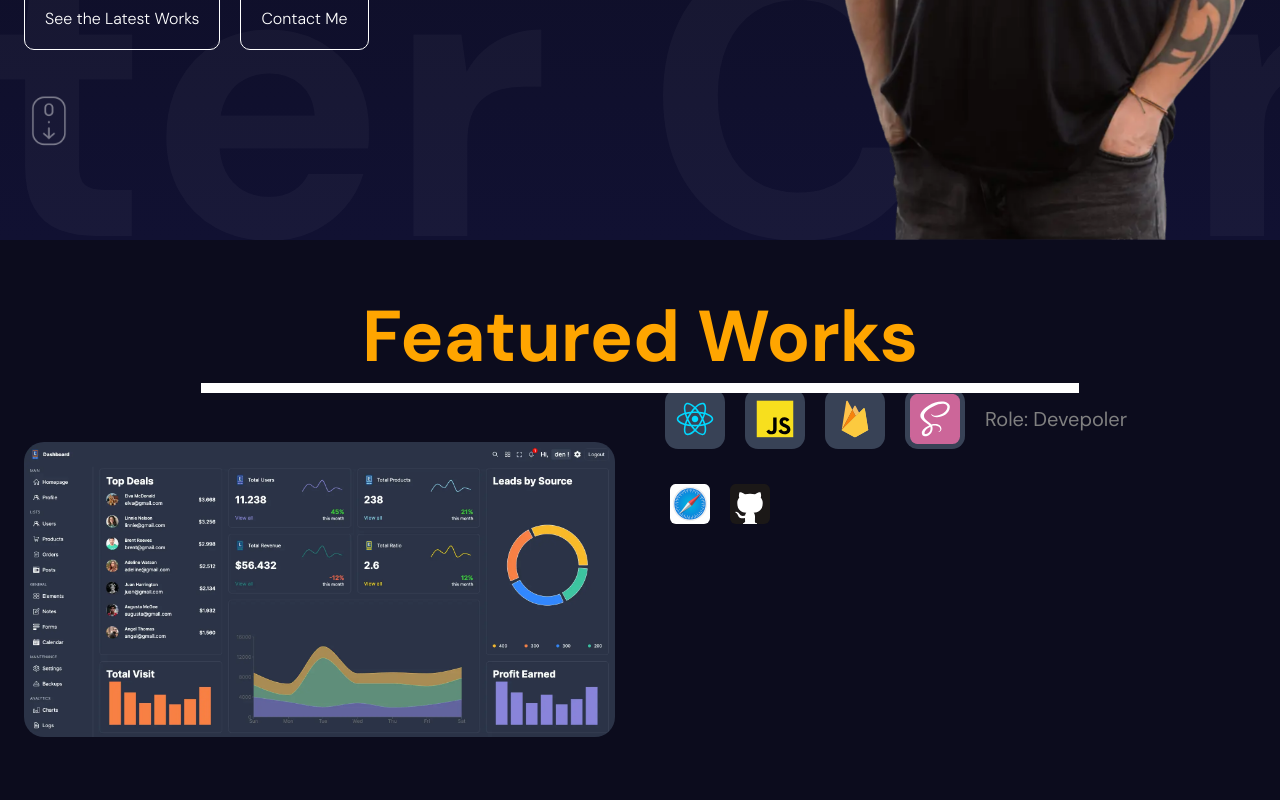
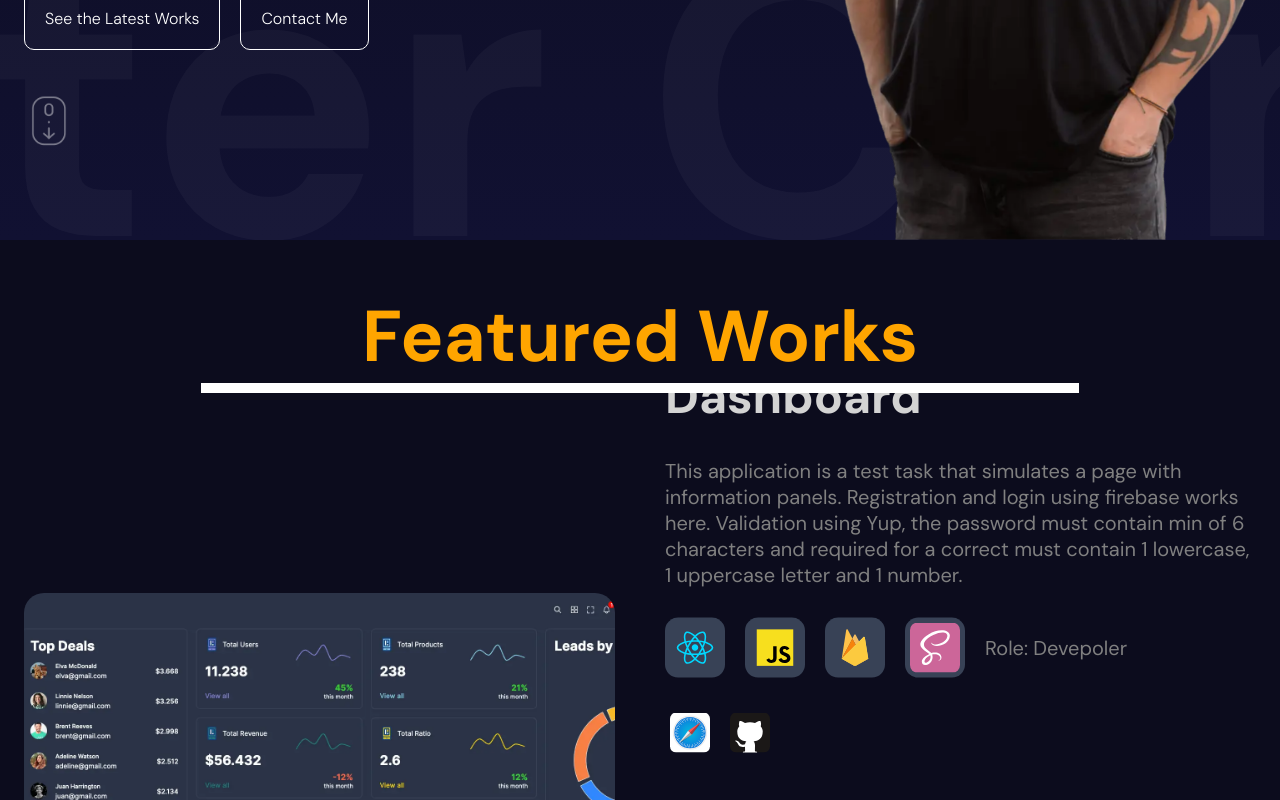
Before and after one commit to Stepaniuk-Den/portfolio, a React (Vite) app: page / in a window 1280 px wide. Shown: the part 560-1360 px from the top of the page. Built offline with nearby package versions, Linux system fonts and the light colour scheme.

Commit message:
Update portfolio.scss

```diff
--- a/src/components/portfolio/portfolio.scss
+++ b/src/components/portfolio/portfolio.scss
@@ -15,7 +15,7 @@
     font-size: 36px;
 
     @include md {
-      padding-top: calc(100vh - 100px);
+      padding-top: calc(100dvh - 100px);
       font-size: 24px;
     }
 
@@ -31,7 +31,7 @@
   justify-content: center;
   align-items: center;
   width: auto;
-  // height: 100%;
+  height: 100%;
   overflow: hidden;
 
   @include md {
```
